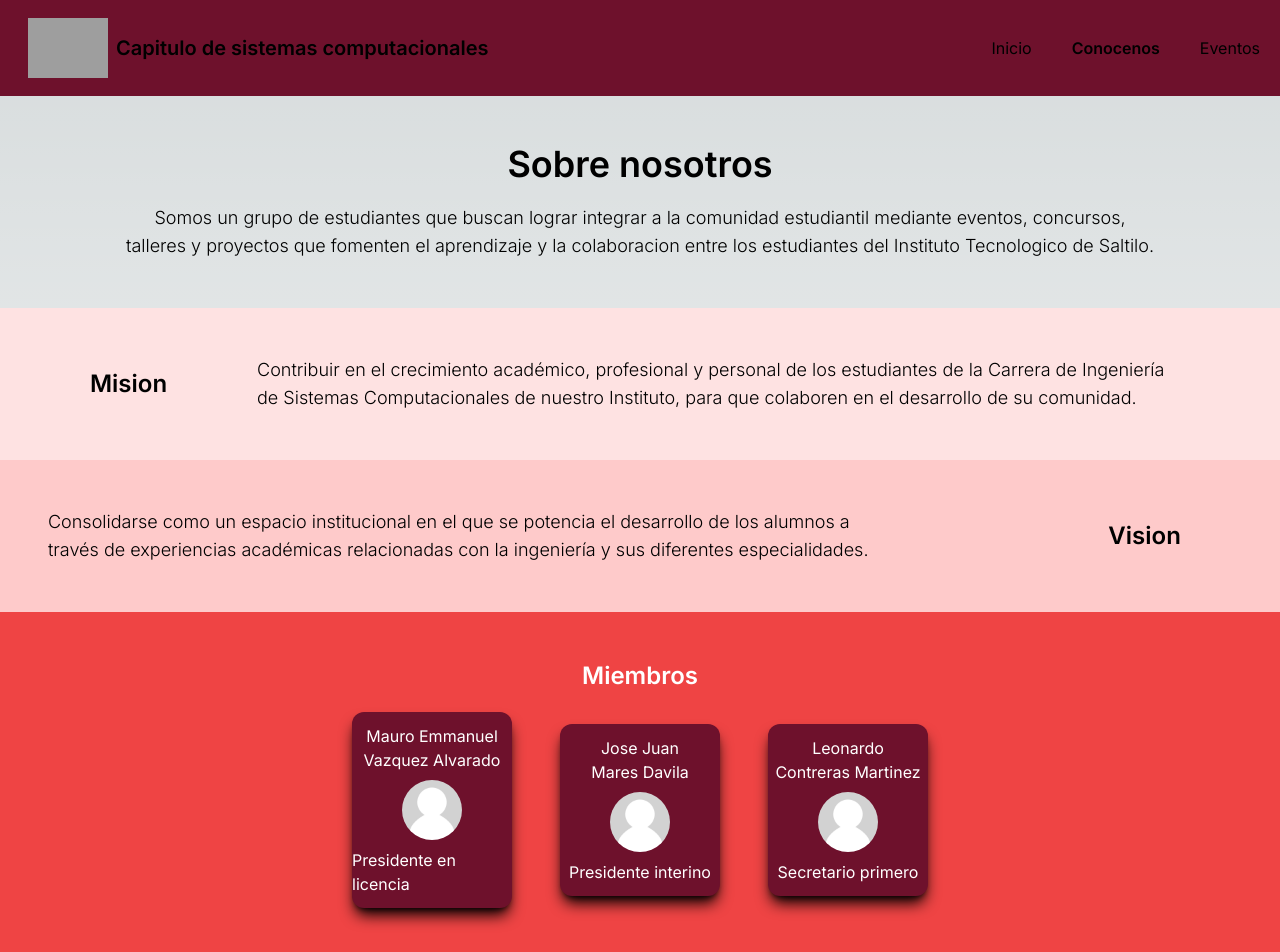
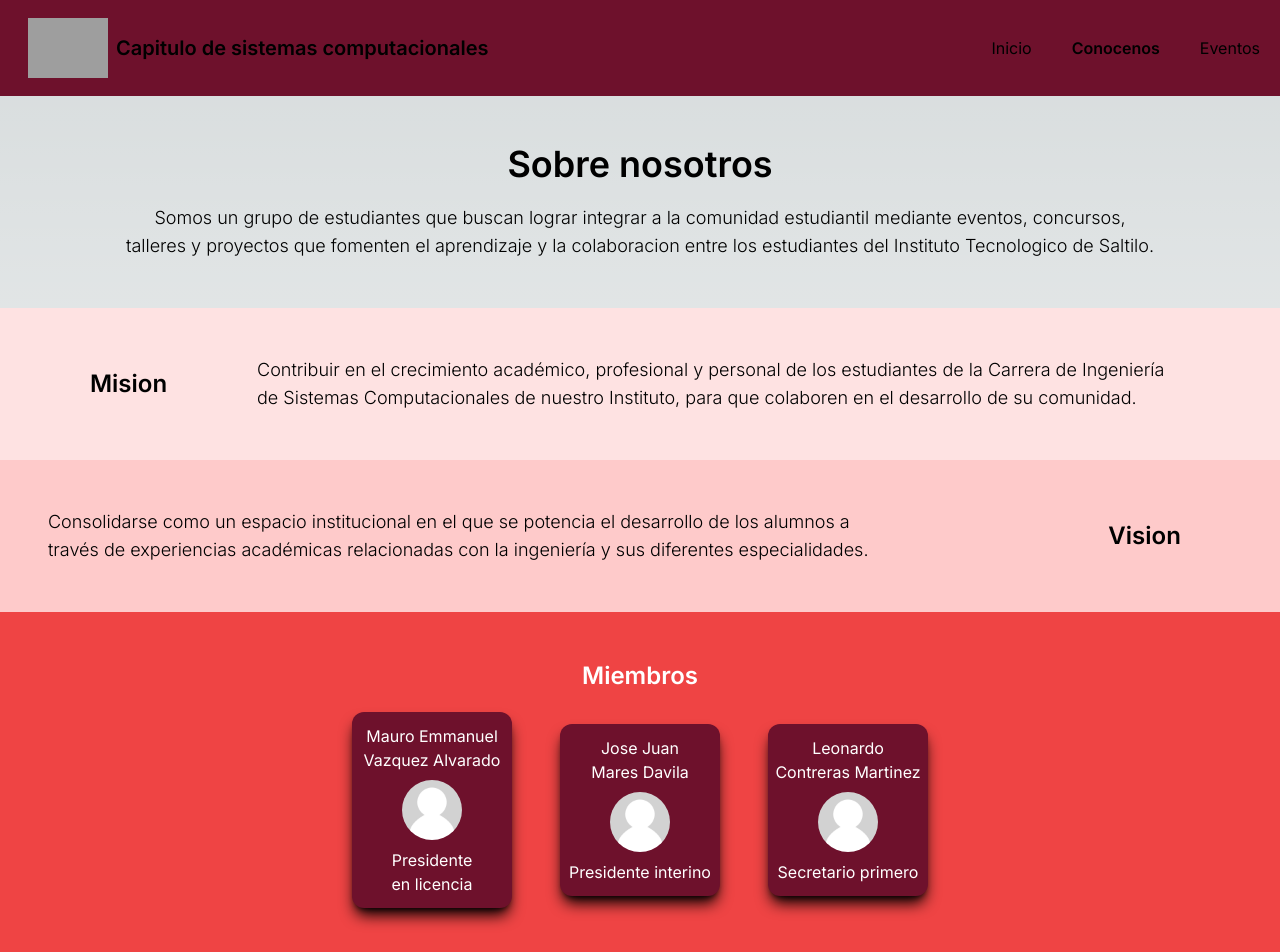
Before and after one commit to CapituloSistemasITS/capitulo-sistemas-its, a Next.js app: page /about in a window 1280 px wide. Shown: the top 952 px of the page. Built offline with nearby package versions, Linux system fonts and the light colour scheme; grey boxes are pictures that could not be loaded.

Commit message:
Missing styling on a p

```diff
--- a/app/components/members.tsx
+++ b/app/components/members.tsx
@@ -7,7 +7,7 @@ const Members = ({member}:{member:Member}) => {
     <div className='w-40 py-3 flex flex-col justify-center items-center bg-guinda-tec rounded-xl shadow-lg shadow-black text-white space-y-2 text-wrap'>
         <p className='text-balance text-center'>{member.name}</p>
         <Image src={member.image} alt={member.name} width={60} height={60} className='rounded-full'/>
-        <p>{member.role}</p>
+        <p className='text-balance text-center'>{member.role}</p>
     </div>
   )
 }
```
